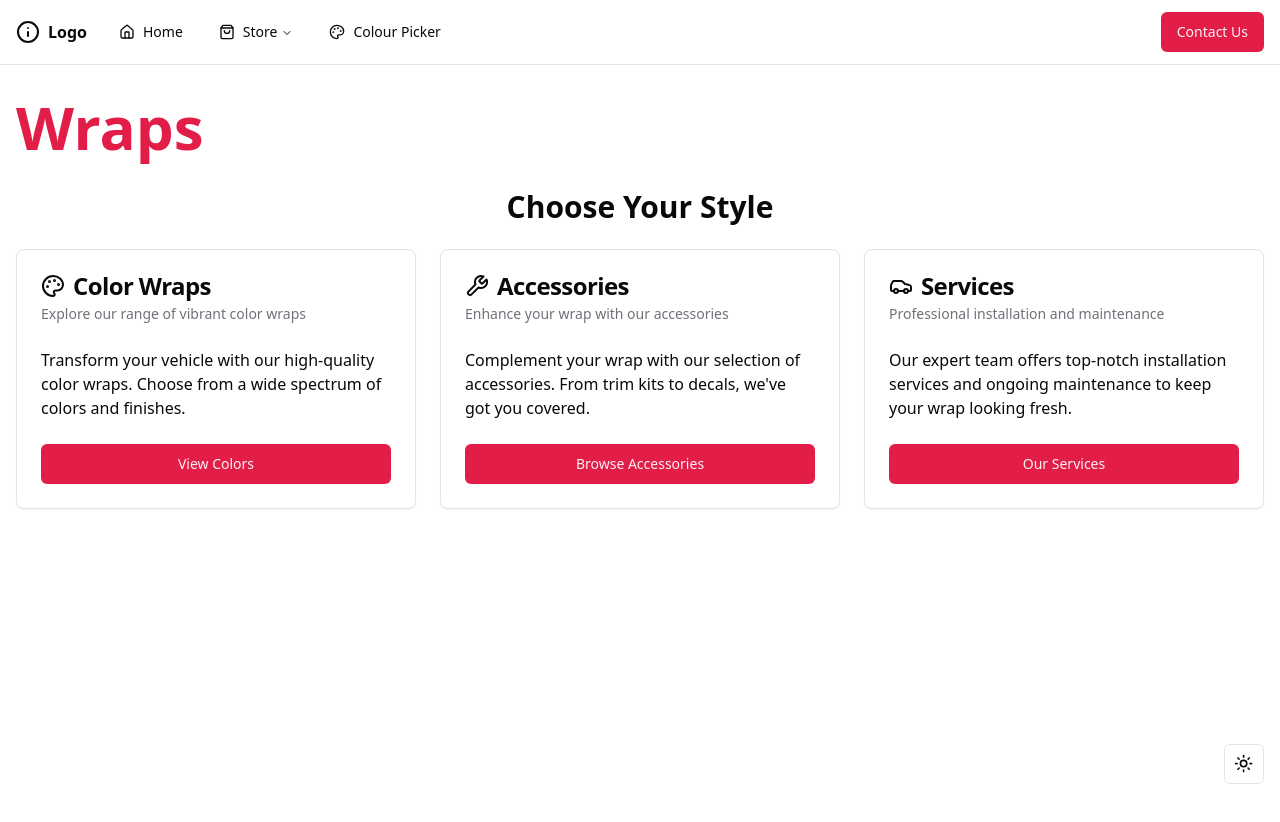
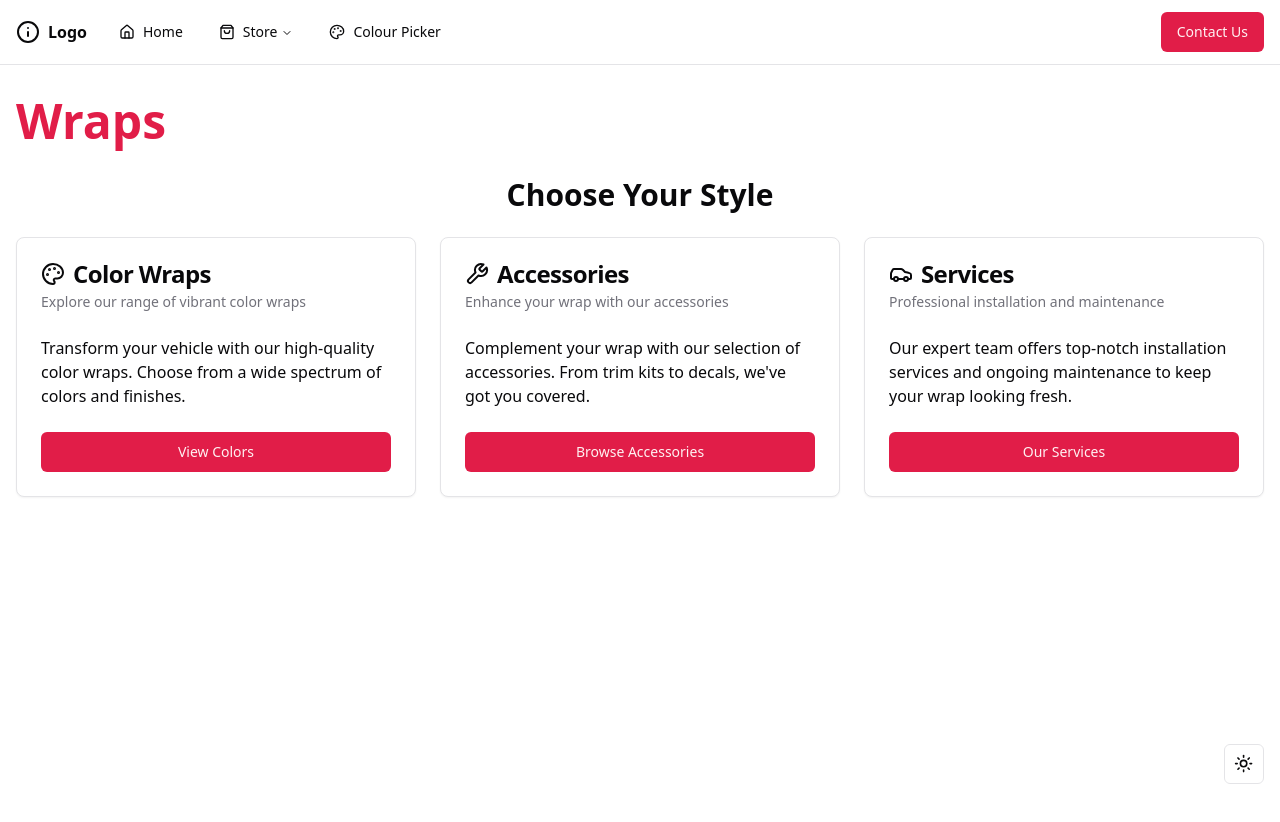
Before and after one commit to Sosobo-code/next-cws, a Next.js app: page /store in a window 1280 px wide. Shown: the top 822 px of the page. Built offline with nearby package versions, Linux system fonts and the light colour scheme.

Commit message:
font and link adjustments

```diff
--- a/src/app/store/page.tsx
+++ b/src/app/store/page.tsx
@@ -8,7 +8,7 @@ const Page = () => {
     <div className="min-h-screen bg-background">
       <main className="container mx-auto px-4 py-8">
         <header className="pb-6 md:pb-8">
-          <h1 className="text-4xl md:text-6xl font-bold text-primary">Wraps</h1>
+          <h1 className="text-4xl md:text-5xl font-bold text-primary">Wraps</h1>
         </header>
         <h2 className="text-2xl md:text-3xl font-semibold mb-6 text-center">Choose Your Style</h2>
         <div className="grid grid-cols-1 md:grid-cols-3 gap-6">
--- a/src/components/NavBar.tsx
+++ b/src/components/NavBar.tsx
@@ -56,10 +56,12 @@ export default function NavBar() {
             <NavigationMenu>
               <NavigationMenuList>
                 <NavigationMenuItem>
-                  <NavigationMenuLink className={navigationMenuTriggerStyle()}>
+                  <Link href="/">
+                    <NavigationMenuLink className={navigationMenuTriggerStyle()}>
                       <Home className="mr-2 h-4 w-4"/>
                       Home
-                  </NavigationMenuLink>
+                    </NavigationMenuLink>
+                  </Link>
                 </NavigationMenuItem>
                 <NavigationMenuItem>
                   <NavigationMenuTrigger>
@@ -115,7 +117,7 @@ export default function NavBar() {
         </div>
         <div className="flex items-center space-x-4">
           <Button asChild className="hidden md:flex items-center justify-center">
-            <Link href="/">Contact Us</Link>
+            <Link href="#">Contact Us</Link>
           </Button>
           <button className="md:hidden" onClick={() => setIsMobileMenuOpen(!isMobileMenuOpen)}>
             <Menu className="h-6 w-6"/>
--- a/src/components/NavBarMobile.tsx
+++ b/src/components/NavBarMobile.tsx
@@ -75,7 +75,7 @@ export default function NavBarMobile({isMobileMenuOpen}: MobileMenuProps) {
             </NavigationMenuContent>
           </NavigationMenuItem>
           <NavigationMenuItem>
-            <Link href="/" passHref>
+            <Link href="#" passHref>
               <NavigationMenuLink className={navigationMenuTriggerStyle()}>
                 <Palette className="mr-2 h-4 w-4"/>
                 Colour Picker
```
